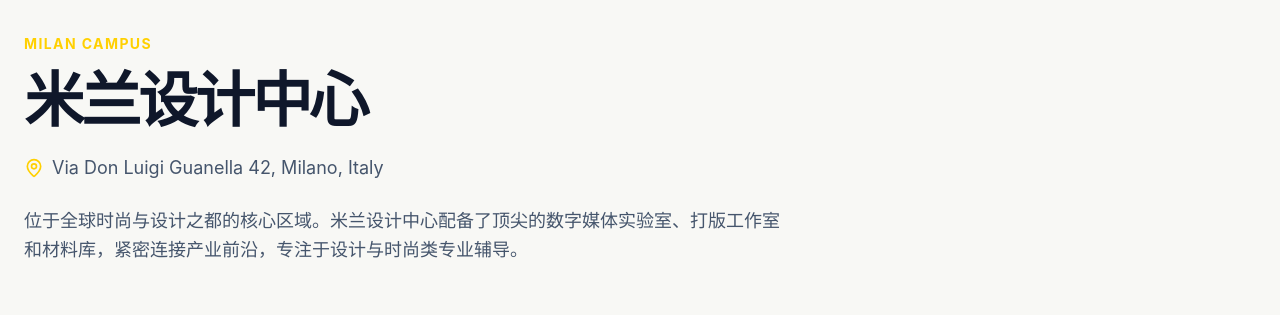
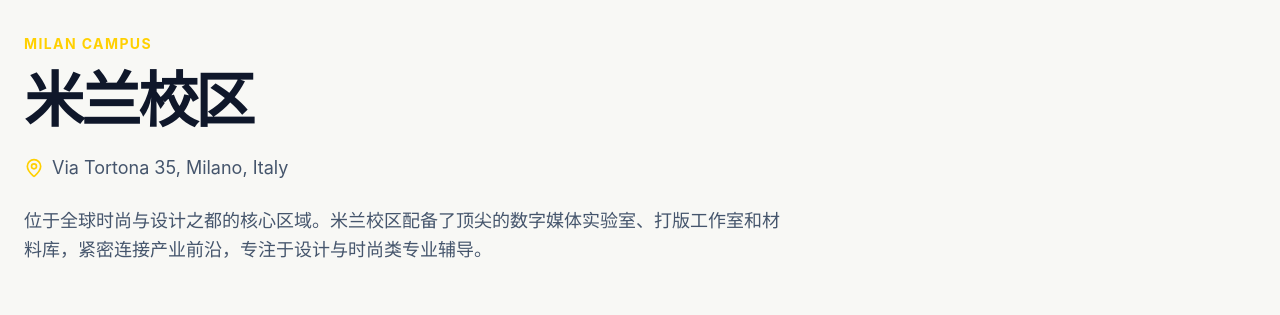
Before and after one commit to joelailai/artacademy-landing-page, a React (Vite) app: page /campus/milan in a window 1280 px wide. Shown: the part 150-465 px from the top of the page. Built offline with nearby package versions, Linux system fonts and the light colour scheme; no server answers; the database is empty.

Commit message:
update: rename milan campus to 米兰校区

```diff
--- /dev/null
+++ b/rename_milan_campus.mjs
@@ -0,0 +1,27 @@
+import { createClient } from '@supabase/supabase-js';
+
+const SUPABASE_URL = 'https://ypfnwbkjojocdjwvanfe.supabase.co';
+const serviceKey = 'eyJhbGciOiJIUzI1NiIsInR5cCI6IkpXVCJ9.eyJpc3MiOiJzdXBhYmFzZSIsInJlZiI6InlwZm53Ymtqb2pvY2Rqd3ZhbmZlIiwicm9sZSI6InNlcnZpY2Vfcm9sZSIsImlhdCI6MTc3MjU3MTc0MSwiZXhwIjoyMDg4MTQ3NzQxfQ.jmF5kgRn_TB7K3svGjO8lgW2o_RUPn0l6P-VzGrOjAg';
+
+async function run() {
+    const supabase = createClient(SUPABASE_URL, serviceKey);
+
+    console.log('正在重命名米兰校区...');
+    const { error } = await supabase
+        .from('campuses')
+        .update({
+            name: '米兰校区',
+            description: '位于全球时尚与设计之都的核心区域。米兰校区配备了顶尖的数字媒体实验室、打版工作室和材料库，紧密连接产业前沿，专注于设计与时尚类专业辅导。'
+        })
+        .eq('slug', 'milan');
+
+    if (error) {
+        console.error('Error:', error.message);
+        process.exit(1);
+    }
+
+    console.log('✅ 更新成功！');
+    process.exit(0);
+}
+
+run();
--- a/src/pages/About.tsx
+++ b/src/pages/About.tsx
@@ -55,7 +55,7 @@ export default function About() {
               <p className="text-slate-600 text-center">
                 <strong>佛罗伦萨主校区:</strong><br />
                 {settings.address_florence}<br /><br />
-                <strong>米兰设计中心:</strong><br />
+                <strong>米兰校区:</strong><br />
                 {settings.address_milan}
               </p>
             </div>
--- a/src/pages/CampusMilan.tsx
+++ b/src/pages/CampusMilan.tsx
@@ -8,10 +8,10 @@ import { fetchCampus, fetchTestimonials, type Campus, type Testimonial } from '.
 const FALLBACK_CAMPUS: Campus = {
   id: 2,
   slug: 'milan',
-  name: '米兰设计中心',
+  name: '米兰校区',
   subtitle: 'Milan Campus',
-  address: 'Via Don Luigi Guanella 42, Milano, Italy',
-  description: '位于全球时尚与设计之都的核心区域。米兰设计中心配备了顶尖的数字媒体实验室、打版工作室和材料库，紧密连接产业前沿，专注于设计与时尚类专业辅导。',
+  address: 'Via Tortona 35, Milano, Italy',
+  description: '位于全球时尚与设计之都的核心区域。米兰校区配备了顶尖的数字媒体实验室、打版工作室和材料库，紧密连接产业前沿，专注于设计与时尚类专业辅导。',
   courses: [
     { name: '服装与时尚设计', description: '从概念版型到成衣制作，对接一线奢侈品牌标准。' },
     { name: '室内与空间设计', description: '涵盖商业空间、住宅及展览展示设计，强化软件技能。' },
--- a/src/pages/Home.tsx
+++ b/src/pages/Home.tsx
@@ -131,7 +131,7 @@ const Campuses = () => {
               <div className="flex items-center justify-between">
                 <div>
                   <div className="text-primary text-xs font-bold tracking-widest mb-2">MILAN CAMPUS</div>
-                  <h3 className="text-3xl font-bold text-white mb-2">米兰设计中心</h3>
+                  <h3 className="text-3xl font-bold text-white mb-2">米兰校区</h3>
                   <p className="text-white/70 text-sm max-w-sm">位于全球时尚与设计之都，紧密连接产业前沿，专注于设计与时尚类专业辅导。</p>
                 </div>
                 <div className="w-12 h-12 rounded-full bg-white/10 backdrop-blur-md flex items-center justify-center text-white group-hover:bg-primary group-hover:text-black transition-colors">
```
Also changed, not shown: 1 other file (tests, documents, lock files or other folders).
